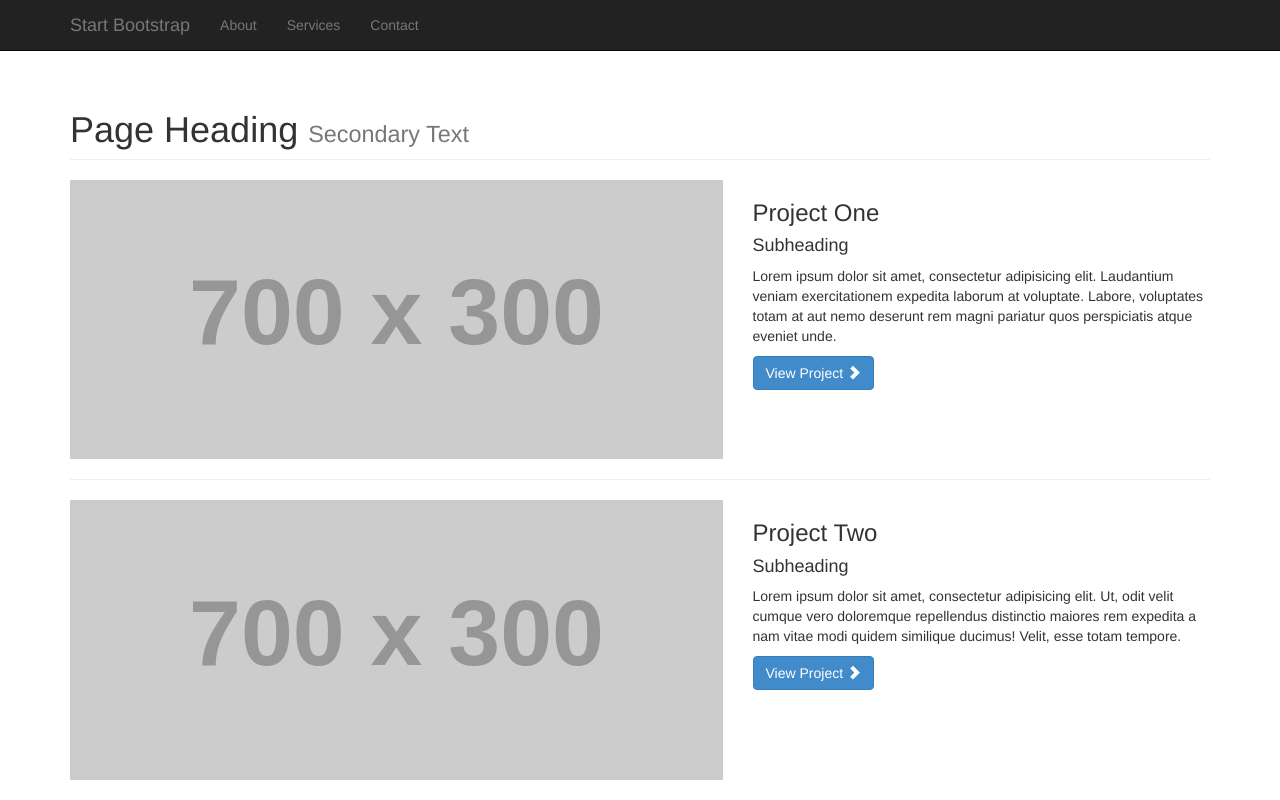
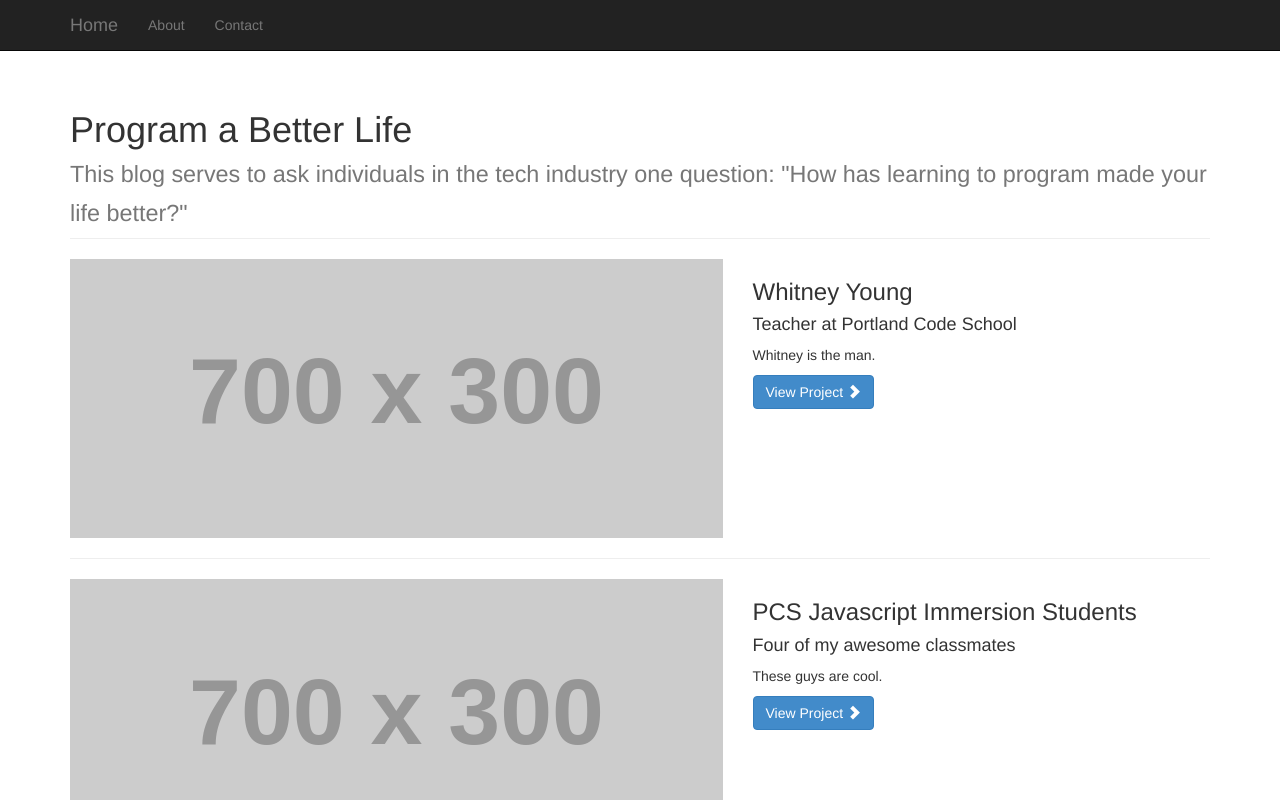
Before and after one commit to StephenJayYoung/Blog, a plain HTML site: page 1-col-portfolio/index.html in a window 1280 px wide. Shown: the top 800 px of the page. Drawn offline with Linux system fonts and the light colour scheme; placeholder pictures from the web are drawn by us.

Commit message:
changed the main html page

```diff
--- a/1-col-portfolio/index.html
+++ b/1-col-portfolio/index.html
@@ -9,7 +9,7 @@
     <meta name="description" content="">
     <meta name="author" content="">
 
-    <title>1 Col Portfolio - Start Bootstrap Template</title>
+    <title>Program a Better Life</title>
 
     <!-- Bootstrap Core CSS -->
     <link href="css/bootstrap.min.css" rel="stylesheet">
@@ -39,16 +39,13 @@
                     <span class="icon-bar"></span>
                     <span class="icon-bar"></span>
                 </button>
-                <a class="navbar-brand" href="#">Start Bootstrap</a>
+                <a class="navbar-brand" href="#">Home</a>
             </div>
             <!-- Collect the nav links, forms, and other content for toggling -->
             <div class="collapse navbar-collapse" id="bs-example-navbar-collapse-1">
                 <ul class="nav navbar-nav">
                     <li>
                         <a href="#">About</a>
-                    </li>
-                    <li>
-                        <a href="#">Services</a>
                     </li>
                     <li>
                         <a href="#">Contact</a>
@@ -66,8 +63,9 @@
         <!-- Page Heading -->
         <div class="row">
             <div class="col-lg-12">
-                <h1 class="page-header">Page Heading
-                    <small>Secondary Text</small>
+                <h1 class="page-header">Program a Better Life
+                <div></div>
+                    <small>This blog serves to ask individuals in the tech industry one question: "How has learning to program made your life better?"</small>
                 </h1>
             </div>
         </div>
@@ -81,9 +79,9 @@
                 </a>
             </div>
             <div class="col-md-5">
-                <h3>Project One</h3>
-                <h4>Subheading</h4>
-                <p>Lorem ipsum dolor sit amet, consectetur adipisicing elit. Laudantium veniam exercitationem expedita laborum at voluptate. Labore, voluptates totam at aut nemo deserunt rem magni pariatur quos perspiciatis atque eveniet unde.</p>
+                <h3>Whitney Young</h3>
+                <h4>Teacher at Portland Code School</h4>
+                <p>Whitney is the man.</p>
                 <a class="btn btn-primary" href="#">View Project <span class="glyphicon glyphicon-chevron-right"></span></a>
             </div>
         </div>
@@ -99,9 +97,9 @@
                 </a>
             </div>
             <div class="col-md-5">
-                <h3>Project Two</h3>
-                <h4>Subheading</h4>
-                <p>Lorem ipsum dolor sit amet, consectetur adipisicing elit. Ut, odit velit cumque vero doloremque repellendus distinctio maiores rem expedita a nam vitae modi quidem similique ducimus! Velit, esse totam tempore.</p>
+                <h3>PCS Javascript Immersion Students</h3>
+                <h4>Four of my awesome classmates</h4>
+                <p>These guys are cool.</p>
                 <a class="btn btn-primary" href="#">View Project <span class="glyphicon glyphicon-chevron-right"></span></a>
             </div>
         </div>
```
